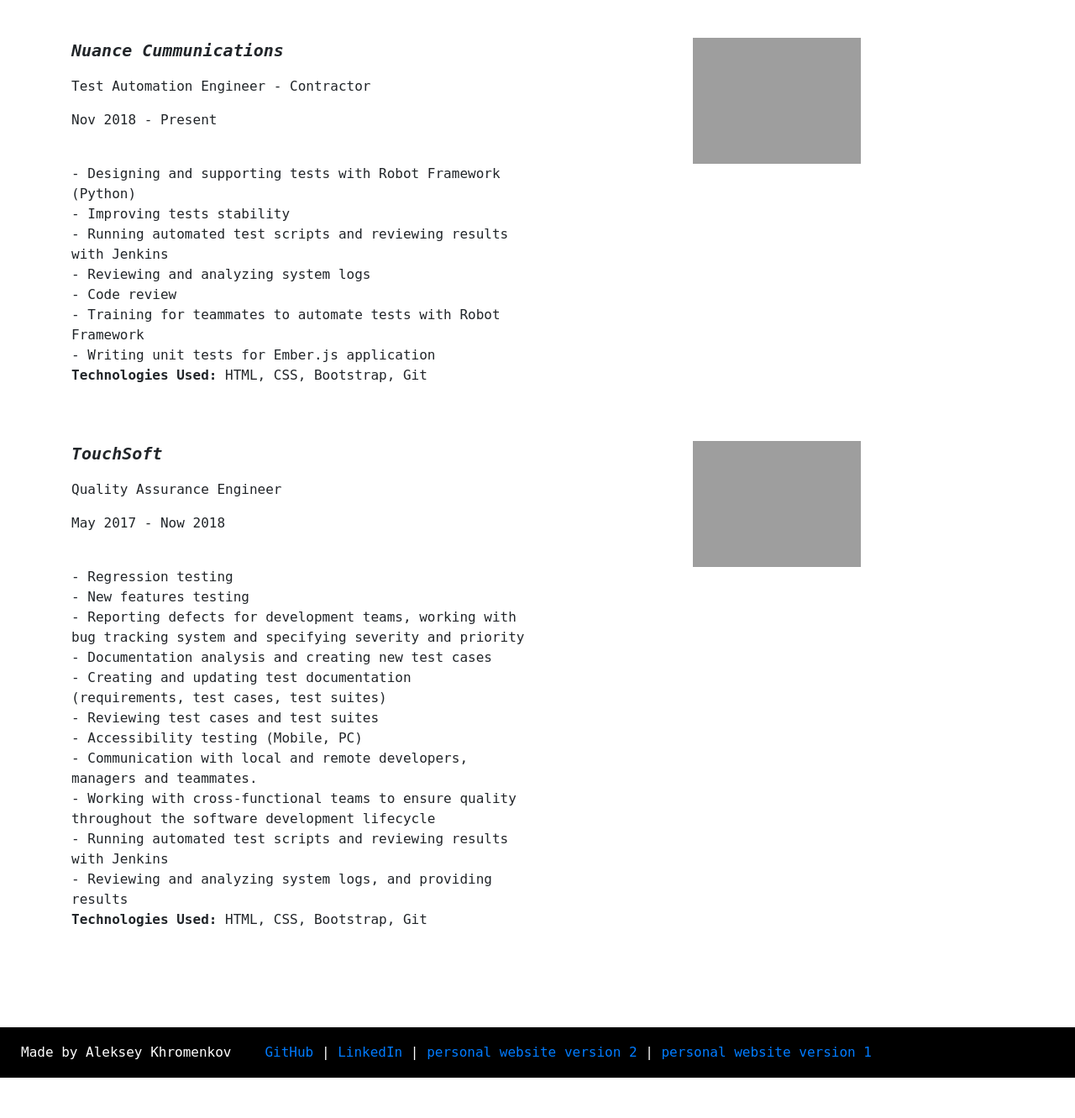
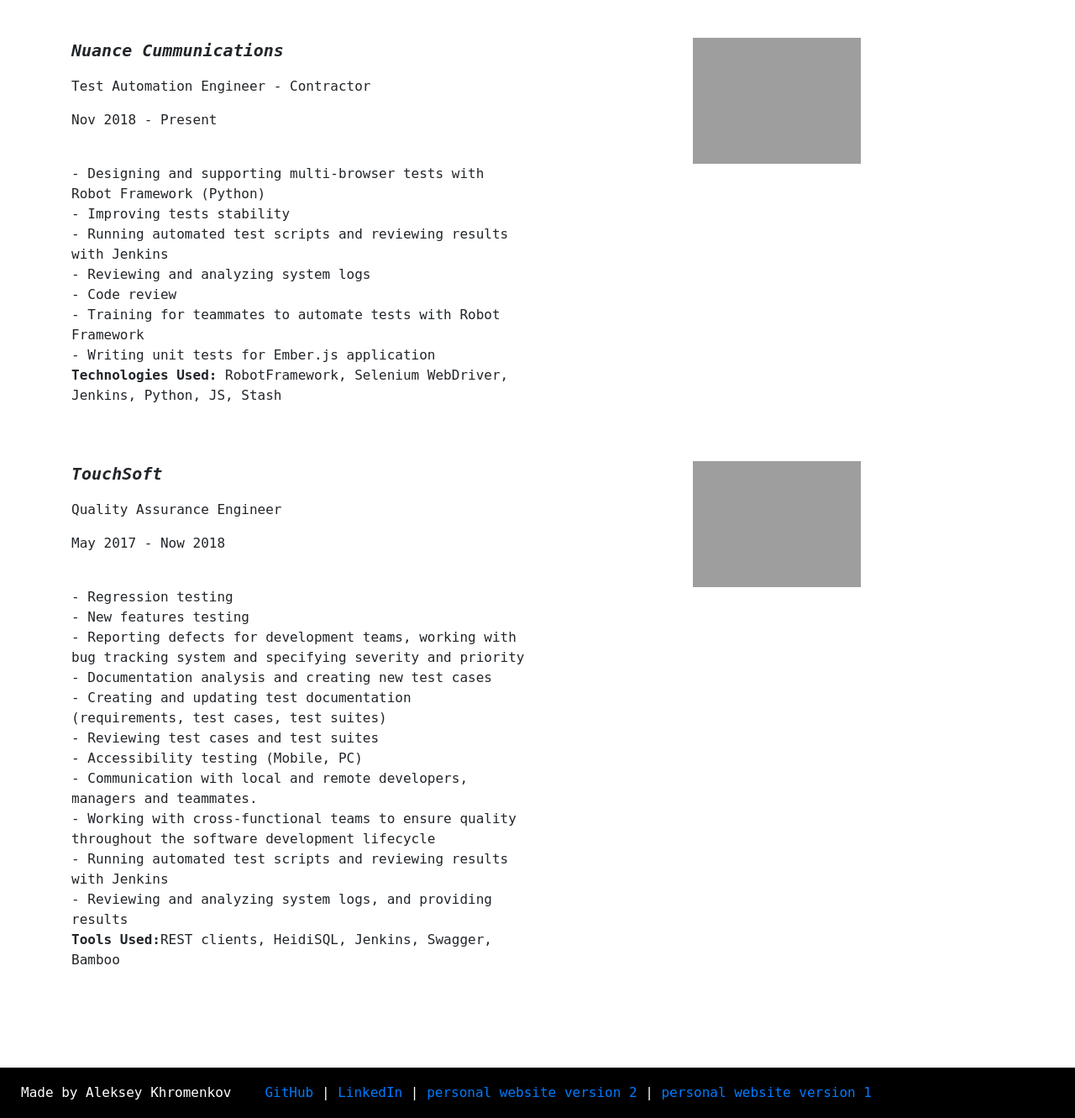
Before and after one commit to alekseyby/flk, a Flask app: page /experience in a window 1280 px wide. Shown: the part 253-1584 px from the top of the page at 84% size. Before the commit the page ends 1536 px from the top, so only its background shows below. Run offline with Flask 2, Linux system fonts and the light colour scheme; some libraries are stand-ins or nearby versions; some web fonts are replaced; grey boxes are pictures that could not be loaded.

Commit message:
proj page updated

```diff
--- a/templates/experience.html
+++ b/templates/experience.html
@@ -28,14 +28,14 @@
                         <p class="project-title"><em>Nuance Cummunications</em></p>
                         <p>Test Automation Engineer - Contractor</p>
                         <p>Nov 2018 - Present </p>
-                        <br>- Designing and supporting tests with Robot Framework (Python)
+                        <br>- Designing and supporting multi-browser tests with Robot Framework (Python)
                         <br>- Improving tests stability
                         <br>- Running automated test scripts and reviewing results with Jenkins
                         <br>- Reviewing and analyzing system logs
                         <br>- Code review
                         <br>- Training for teammates to automate tests with Robot Framework
                         <br>- Writing unit tests for Ember.js application
-                        <p><strong>Technologies Used:</strong> HTML, CSS, Bootstrap, Git</p>
+                        <p><strong>Technologies Used:</strong> RobotFramework, Selenium WebDriver, Jenkins, Python, JS, Stash</p>
                      </div>
                   </div>
                   <div class="col-md-6 pics">
@@ -59,7 +59,7 @@
                         <br>- Working with cross-functional teams to ensure quality throughout the software development lifecycle
                         <br>- Running automated test scripts and reviewing results with Jenkins
                         <br>- Reviewing and analyzing system logs, and providing results
-                        <p><strong>Technologies Used:</strong> HTML, CSS, Bootstrap, Git</p>
+                        <p><strong>Tools Used:</strong>REST clients, HeidiSQL, Jenkins, Swagger, Bamboo </p>
                      </div>
                   </div>
                   <div class="col-md-6 pics">
```
